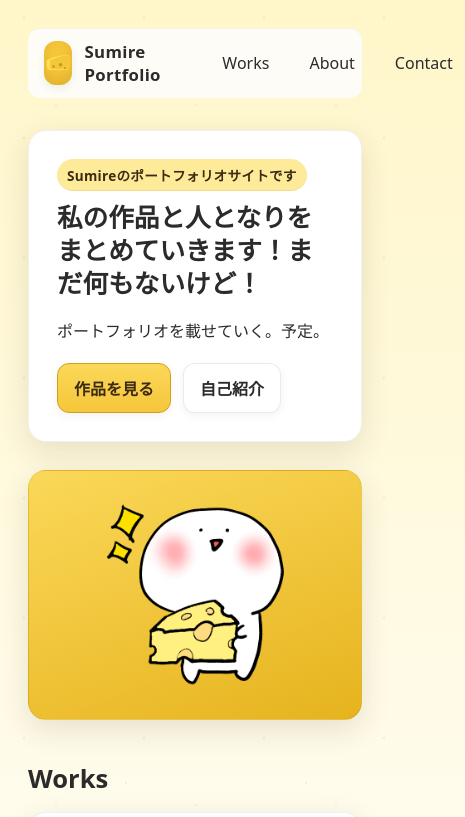
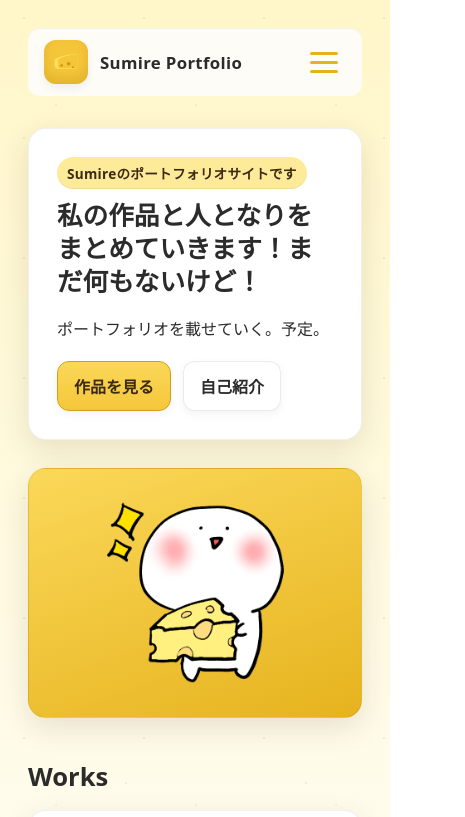
Before and after one commit to Sumire2125/next-js-app, a Next.js app: page / in a window 390 px wide. Shown: the top 817 px of the page, 465 px wide, since content can reach past the window. Built offline with nearby package versions, Linux system fonts and the light colour scheme.

Commit message:
リファクタリング

```diff
--- a/app/globals.css
+++ b/app/globals.css
@@ -391,3 +391,84 @@
         border-style: solid;
         border-color: #fff6c9 transparent transparent transparent;
     }
+
+    /* ハンバーガーボタン */
+    .nav-toggle {
+        display: none;
+        background: none;
+        border: none;
+        cursor: pointer;
+        padding: 8px;
+        margin-left: auto;
+    }
+
+    .hamburger {
+        display: block;
+        width: 28px;
+        height: 3px;
+        background: var(--cheese-500);
+        position: relative;
+        border-radius: 2px;
+    }
+
+    .hamburger::before,
+    .hamburger::after {
+        content: "";
+        display: block;
+        width: 28px;
+        height: 3px;
+        background: var(--cheese-500);
+        position: absolute;
+        border-radius: 2px;
+        transition: 0.2s;
+    }
+
+    .hamburger::before {
+        top: -9px;
+    }
+
+    .hamburger::after {
+        top: 9px;
+    }
+
+    /* スマホ幅でナビを隠す・ボタンを出す */
+    @media (max-width: 640px) {
+        nav[aria-label="グローバルナビ"] {
+            display: none;
+            position: absolute;
+            top: 60px;
+            right: 16px;
+            background: #fff;
+            border-radius: 12px;
+            box-shadow: 0 4px 16px rgba(0, 0, 0, 0.08);
+            flex-direction: column;
+            gap: 0;
+            padding: 12px 0;
+            min-width: 120px;
+            z-index: 100;
+        }
+
+        nav.open {
+            display: flex;
+        }
+
+        .nav-toggle {
+            display: block;
+        }
+
+        header {
+            position: relative;
+        }
+
+        nav[aria-label="グローバルナビ"] a {
+            display: block;
+            padding: 12px 24px;
+            margin: 0;
+            border-radius: 0;
+            border-bottom: 1px solid #f5c63a;
+        }
+
+        nav[aria-label="グローバルナビ"] a:last-child {
+            border-bottom: none;
+        }
+    }
--- a/app/page.js
+++ b/app/page.js
@@ -1,6 +1,9 @@
+"use client";
 import Link from "next/link";
+import { useState } from "react";
 
 export default function Home() {
+        const [navOpen, setNavOpen] = useState(false);
     return (
         <>
             <div className="container">
@@ -20,10 +23,22 @@ export default function Home() {
                         </div>
                         <h1>Sumire Portfolio</h1>
                     </div>
-                    <nav aria-label="グローバルナビ">
+                      {/* ハンバーガーボタン */}
+                    <button
+                        className="nav-toggle"
+                        aria-label="メニューを開く"
+                        onClick={() => setNavOpen(!navOpen)}
+                    >
+                        <span className="hamburger"></span>
+                    </button>
+                    <nav
+                        aria-label="グローバルナビ"
+                        className={navOpen ? "open" : ""}
+                    >
                         <a href="#works">Works</a>
                         <a href="#about">About</a>
                         <a href="#contact">Contact</a>
+                        <a href="#Playground">Playground</a>
                     </nav>
                 </header>
 
@@ -78,14 +93,14 @@ export default function Home() {
                             <p className="muted">好きなもの：チーズ</p>
                         </div>
                     </section>
-                    <section id="samples" className="samples">
+                    <section id="Playground" className="samples">
                         <h2>Playground</h2>
                         <div className="samples-panel">
                             <ul className="samples-list">
                                 <li>🐶 <Link href="/samples/dog">🐾 わんこヒーリングルーム 🐾</Link></li>
                                 <li>🔢 <Link href="/samples/counter">カウンターアプリ</Link></li>
-                                <li>📝 <a href="/samples/todo">Todoアプリ</a></li>
-                                <li>🧀 <a href="/samples/chi-chat">ちーちゃんに話しかける</a></li>
+                                <li>📝 <Link href="/samples/todo">Todoアプリ</Link></li>
+                                <li>🧀 <Link href="/samples/chi-chat">ちーちゃんに話しかける</Link></li>
                             </ul>
                         </div>
                     </section>
```
